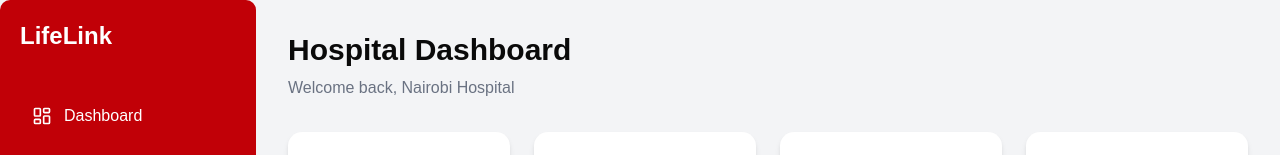
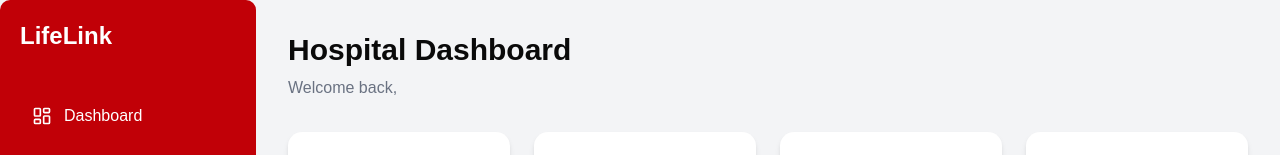
Before and after one commit to Juan-ita/LifeLink, a React (Vite) app: page /hospital/dashboard in a window 1280 px wide. Shown: the top 155 px of the page. Built offline with nearby package versions, Linux system fonts and the light colour scheme; no server answers; the database is empty.

Commit message:
feat: add hospital name

```diff
--- a/src/pages/Hospitaldashboard.jsx
+++ b/src/pages/Hospitaldashboard.jsx
@@ -4,11 +4,12 @@ import { Calendar, Droplets, ClipboardList, Users } from 'lucide-react'
 import QuickActions from '@/components/hospital/QuickActions'
 import RecentRequests from '@/components/hospital/RecentRequests'
 import { useState, useEffect } from 'react'
-import { collection, getDocs } from 'firebase/firestore'
-import { db } from '@/firebase/FirebaseConfig'
+import { collection, getDocs, doc, getDoc } from 'firebase/firestore'
+import { db, auth } from '@/firebase/FirebaseConfig'
 
 function Hospitaldashboard() {
 
+  const [hospitalName, setHospitalName] = useState("");
   // Store dashboard statistics
   const [status, setStatus] = useState ({
     donors: 0,
@@ -49,6 +50,16 @@ function Hospitaldashboard() {
           (doc)=>doc.data().role === "donor"
         ).length
 
+
+       //Read hospital profile
+        const hospitalRef = doc(db, "users", auth.currentUser.uid)
+        const hospitalSnap = await getDoc(hospitalRef);
+
+        if(hospitalSnap.exists()){
+          setHospitalName(hospitalSnap.data().hospitalName)
+        }
+
+
         //update the dashboard cards
         setStatus({
           donors: donorCount,
@@ -74,7 +85,7 @@ function Hospitaldashboard() {
         <Sidebar/>
       <main className='flex-1 p-8'>
         <h1 className='text-3xl font-bold'>Hospital Dashboard</h1>
-        <p className='text-gray-500 mt-2'>Welcome back, Nairobi Hospital</p>
+        <p className='text-gray-500 mt-2'>Welcome back, {hospitalName}</p>
 
         <div className='mt-8 grid md:grid-cols-2 xl:grid-cols-4 gap-6'>
           <DashboardCard
```
